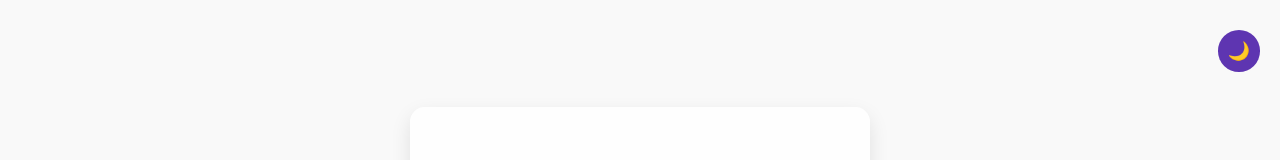
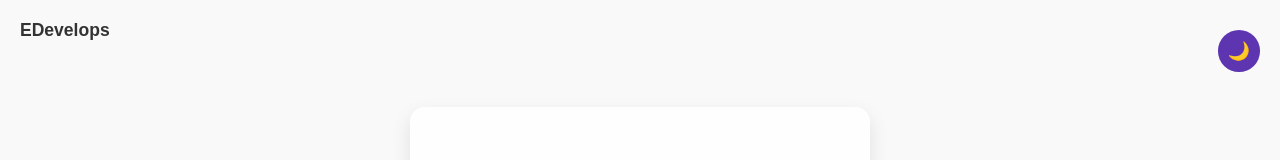
Before and after one commit to Emon-Dhungana/currency-converter, a plain HTML site: page index.html in a window 1280 px wide. Shown: the top 160 px of the page. Drawn offline with Linux system fonts and the light colour scheme; no server answers.

Commit message:
target set

```diff
--- a/index.html
+++ b/index.html
@@ -8,6 +8,9 @@
   <link rel="icon" type="image/jpeg" href="Favicon.jpg">
 </head>
 <body>
+  <div class = "name">
+    <h3><a href="#home">EDevelops</a></h3>
+</div>
   <div class="container">
     <!-- Dark Mode Toggle -->
     <div class="dark-mode-toggle">
@@ -40,7 +43,7 @@
 
     <!-- Footer with EDevelops -->
     <div class="footer">
-      <p>Powered by <a href="http://www.emon.com.np" class="edevelops-link">EDevelops</a></p>
+      <p>Powered by <a href="http://www.emon.com.np" class="edevelops-link" target="_blank">EDevelops</a></p>
     </div>
   </div>
 
--- a/styles.css
+++ b/styles.css
@@ -176,3 +176,24 @@ body.dark-mode #dark-mode-button:hover {
 .footer a:hover {
   color: #7c4dff; /* Lighter purple on hover */
 }
+.name {
+  position: absolute;
+  top: 20px;  /* Adjust top spacing */
+  left: 20px; /* Adjust left spacing */
+  font-size: 15px;
+  font-weight: bold;
+}
+
+.name h3 {
+  margin: 0;
+}
+
+.name a {
+  text-decoration: none;
+  color: #333; /* Default color */
+  transition: color 0.3s ease;
+}
+
+.name a:hover {
+  color: #D4AF37; /* Gold hover effect */
+}
```
